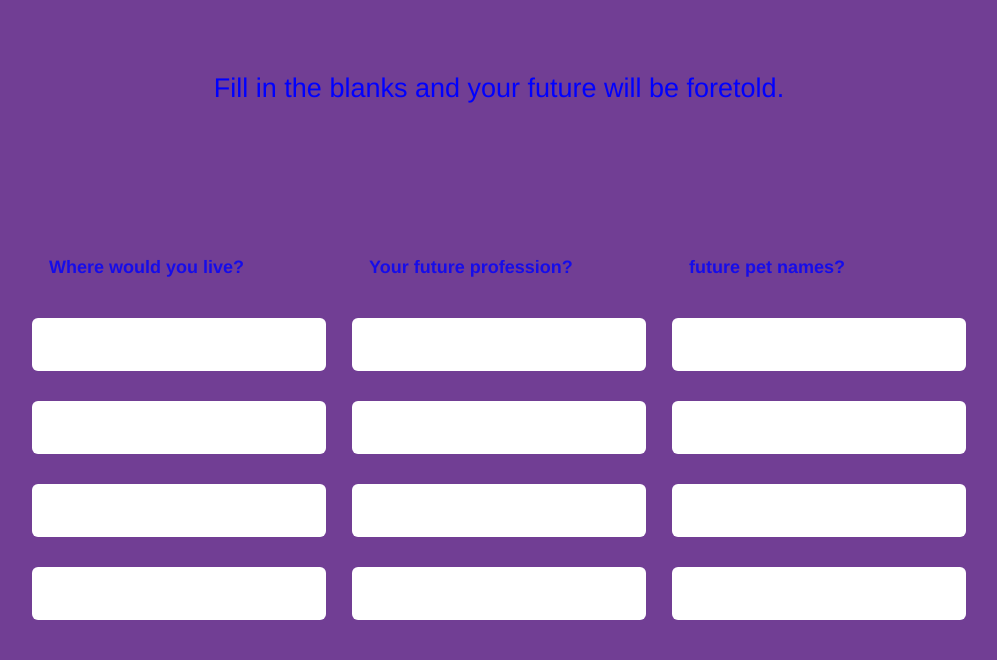
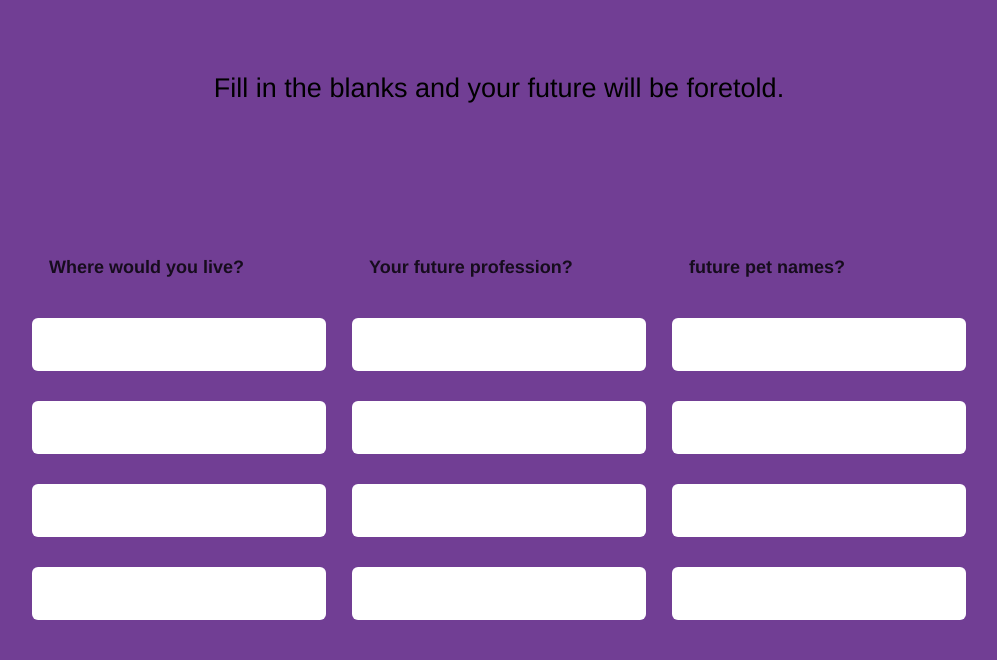
Before and after one commit to noodlepeepz/MASH-Game, a plain HTML site: page intel.html in a window 1280 px wide. Shown: the part 140-800 px from the top of the page, without its empty margins (141-1138 px from the left). Drawn offline with Linux system fonts and the light colour scheme.

Commit message:
Update style.css

```diff
--- a/style.css
+++ b/style.css
@@ -1,7 +1,7 @@
 /* Body styling */
 body {
   background: #713e94;
-  color: #0000ff;
+  color: #COCOCO;
   font-family: Helvetica, Arial;
   font-size: 27px;
   font-weight: 300;
```
